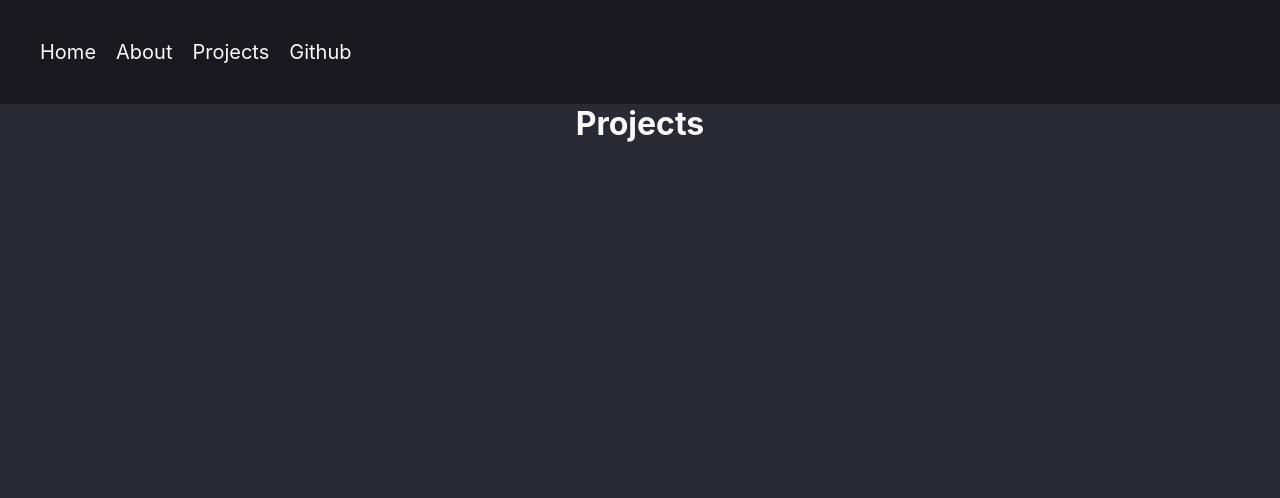
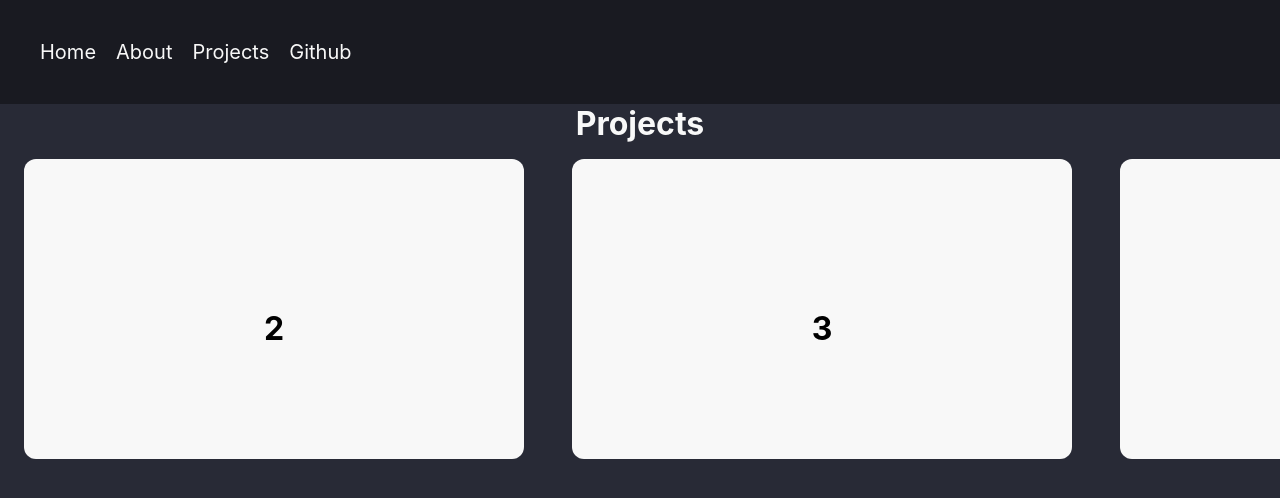
Before and after one commit to Teyxos/Portfolio, a React (Create React App) app: page /projects in a window 1280 px wide. Shown: the top 498 px of the page. Built offline with nearby package versions, Linux system fonts and the light colour scheme.

Commit message:
Added ProjectCard Component and Carousel Component

```diff
--- a/src/App.js
+++ b/src/App.js
@@ -1,9 +1,9 @@
 import React from 'react';
 import { Routes, Route } from 'react-router-dom';
 
-import Home from './components/Home';
+import Home from './pages/Home';
 import Navbar from './components/Navbar';
-import Projects from './components/Projects';
+import Projects from './pages/Projects';
 import { ThemeContext } from './contexts/ThemeContext';
 
 function App() {
--- /dev/null
+++ b/src/components/Carousel.jsx
@@ -0,0 +1,14 @@
+import styled from 'styled-components';
+
+const Wrapper = styled.div`
+  display: flex;
+  flex-flow: row nowrap;
+  justify-content: space-between;
+  overflow: hidden;
+`;
+
+function Carousel({ children }) {
+  return <Wrapper>{children}</Wrapper>;
+}
+
+export default Carousel;
--- a/src/components/Navbar.jsx
+++ b/src/components/Navbar.jsx
@@ -32,6 +32,7 @@ function Navbar() {
       }
     }
   `;
+
   return (
     <>
       <NavWrapper style={{ theme }}>
--- /dev/null
+++ b/src/components/ProjectCard.jsx
@@ -0,0 +1,28 @@
+import styled from 'styled-components';
+
+import { ThemeContext } from '../contexts/ThemeContext';
+
+function ProjectCard({ props }) {
+  const Body = styled.div`
+    display: inline-flex;
+    flex-flow: row nowrap;
+    background-color: #f8f8f8;
+    height: 300px;
+    width: 500px;
+    min-width: 500px;
+    min-height: 300px;
+    margin: 1em 1.5em;
+    border-radius: 12px;
+    color: black;
+  `;
+
+  return (
+    <>
+      <Body>
+        <h1>{props}</h1>
+      </Body>
+    </>
+  );
+}
+
+export default ProjectCard;
--- a/src/components/Projects.jsx
+++ /dev/null
@@ -1,9 +0,0 @@
-function Projects() {
-  return (
-    <>
-      <h1>Projects</h1>
-    </>
-  );
-}
-
-export default Projects;
--- /dev/null
+++ b/src/pages/Projects.jsx
@@ -0,0 +1,19 @@
+import ProjectCard from '../components/ProjectCard';
+import Carousel from '../components/Carousel';
+import { ThemeContext } from '../contexts/ThemeContext';
+
+function Projects() {
+  return (
+    <>
+      <h1>Projects</h1>
+
+      <Carousel>
+        {Array(2, 3, 5, 7, 6).map((item, index) => (
+          <ProjectCard key={index} props={item} />
+        ))}
+      </Carousel>
+    </>
+  );
+}
+
+export default Projects;
```
Also changed, not shown: src/pages/Home.jsx (renamed from src/components/Home.jsx), 1 other file (tests, documents, lock files or other folders).
